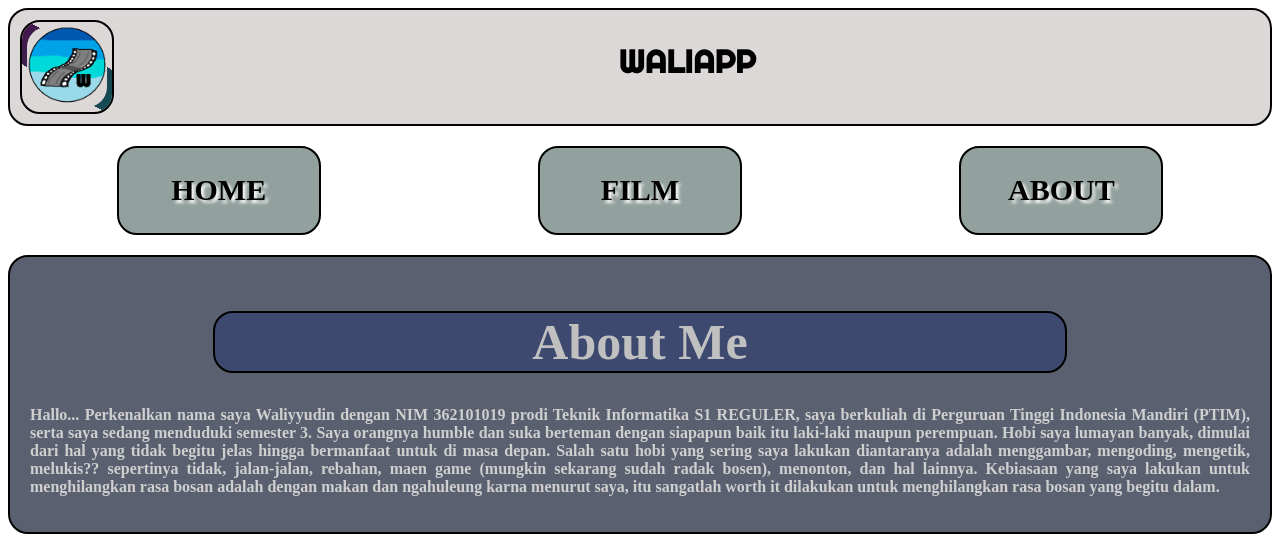
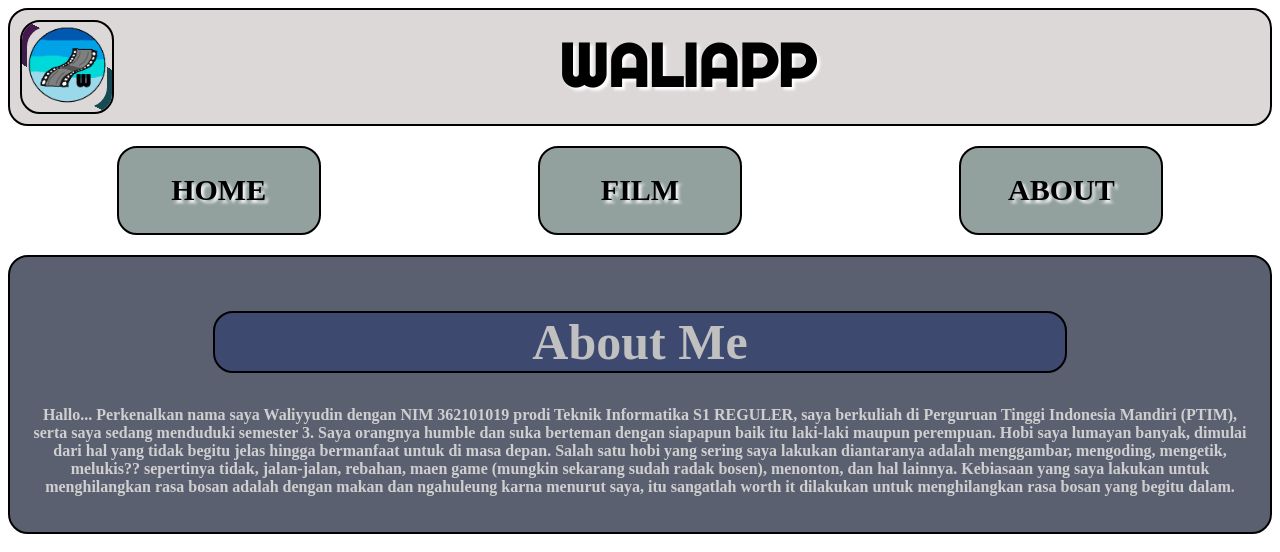
Before and after one commit to wali98-rgb/wali98-rgb.WaliApp.github.io, a plain HTML site: page pages/main/about.html in a window 1280 px wide. Shown: the top 552 px of the page. Drawn offline with nearby package versions, Linux system fonts and the light colour scheme.

Commit message:
update interface 3

```diff
--- a/css/about.css
+++ b/css/about.css
@@ -20,7 +20,7 @@
 
 .title-about p {
     font-weight: bold;
-    text-align: justify;
+    text-align: center;
     color: rgb(207, 207, 207);
 }
 
--- a/css/button.css
+++ b/css/button.css
@@ -47,7 +47,7 @@
     margin-left: 15px;
     padding: 14px 20px;
     border-radius: 20px;
-    background-color: rgb(23, 196, 173);
+    background-color: white;
 
 }
 
--- a/css/index.css
+++ b/css/index.css
@@ -16,6 +16,16 @@ body {
     border-radius: 20px;
     display: flex;
     justify-content: space-between;
+}
+
+.nameApp {
+    font-size: 30px;
+}
+
+.nameApp h1 {
+    margin-top: 8px;
+    margin-bottom: 0;
+    text-shadow: 3px 3px 3px white;
 }
 
 /* menu */
```
Also changed, not shown: index.html (+1 -1 lines).
